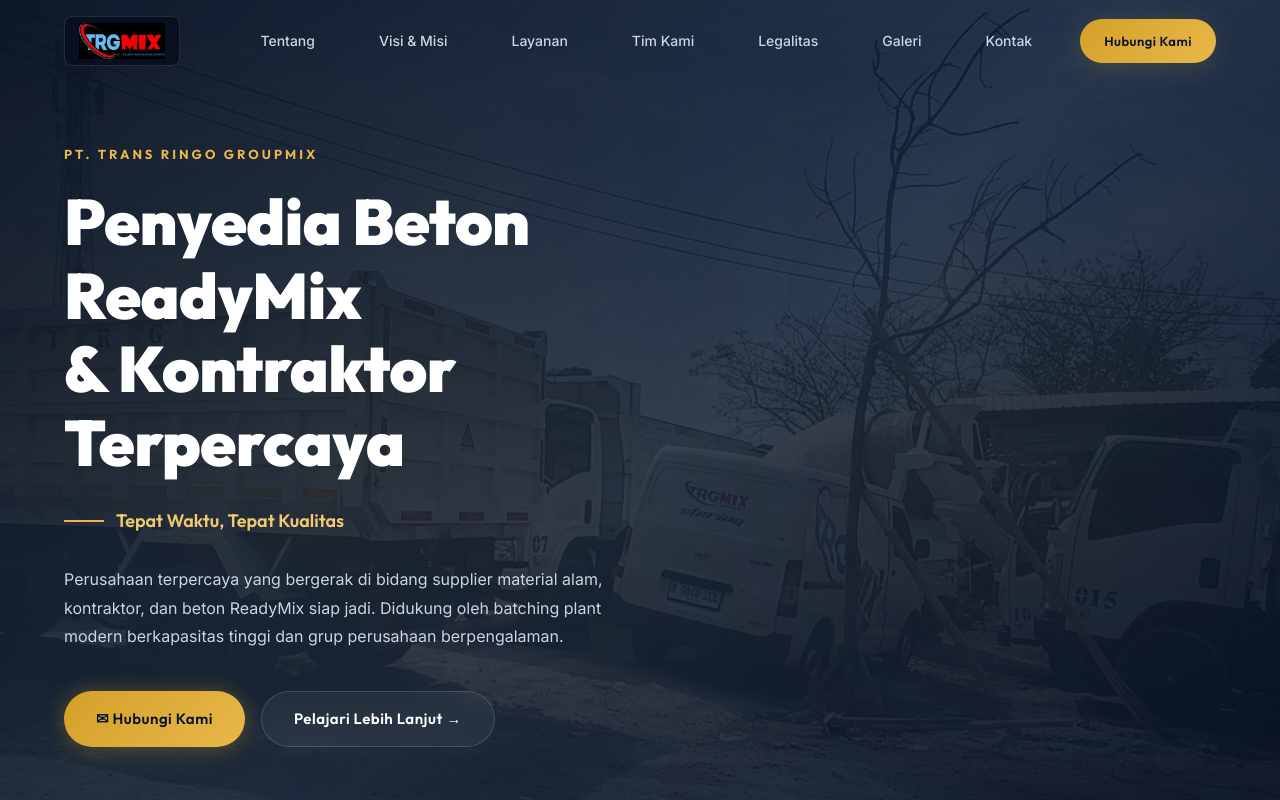
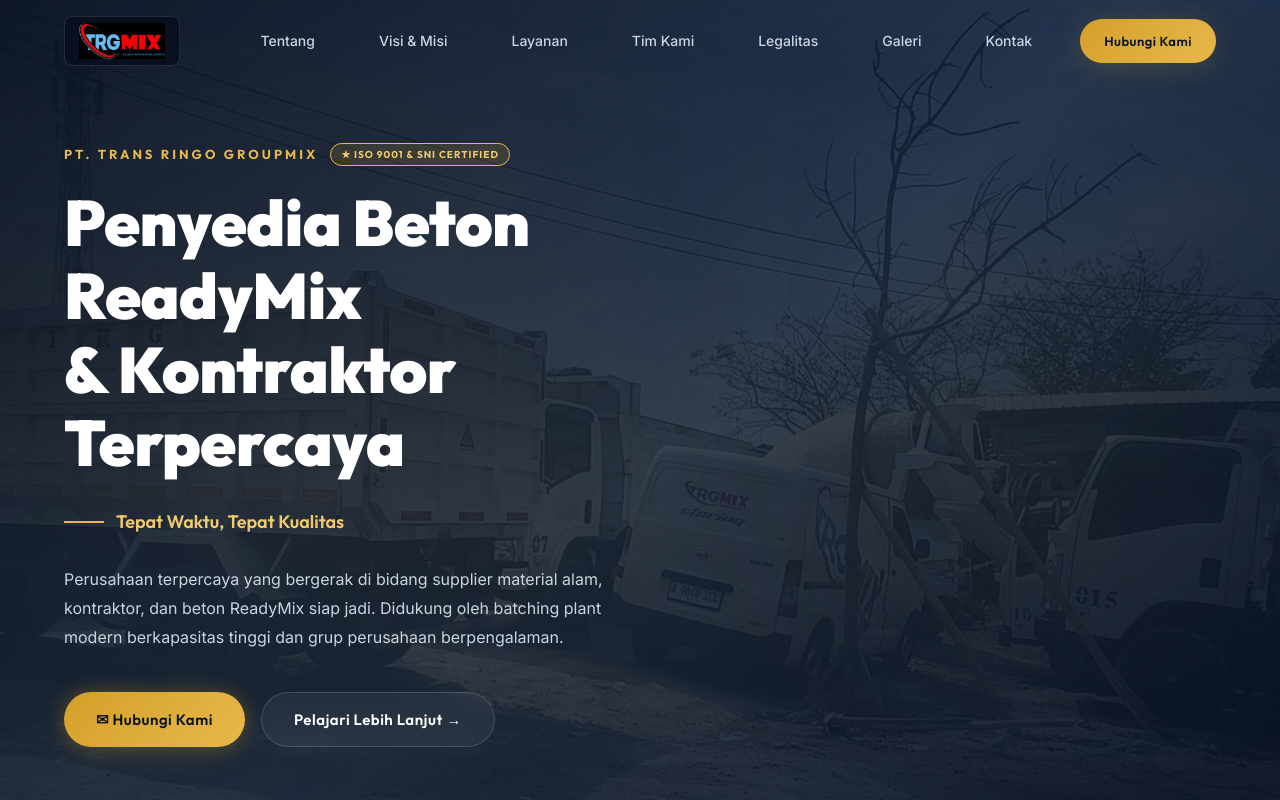
Before and after one commit to WagYu31/pt-trans-ringo-groupmix, a Next.js app: page / in a window 1280 px wide. Shown: the top 800 px of the page. Built offline with nearby package versions, Linux system fonts and the light colour scheme.

Commit message:
design: convert all cards and sections to a light-themed, highly professional layout and add ISO 9001, ISO 14001, ISO 45001 & SNI certifications

```diff
--- a/app/components/Hero.js
+++ b/app/components/Hero.js
@@ -51,8 +51,11 @@ export default function Hero() {
 
       <div className="container">
         <div className="hero-content-executive">
-          <div className="hero-brand-label">
-            PT. TRANS RINGO GROUPMIX
+          <div className="hero-brand-label" style={{ display: 'inline-flex', alignItems: 'center', gap: '12px', flexWrap: 'wrap' }}>
+            <span>PT. TRANS RINGO GROUPMIX</span>
+            <span style={{ fontSize: '10px', background: 'rgba(212, 160, 41, 0.15)', border: '1px solid var(--gold-400)', color: 'var(--gold-300)', padding: '2px 10px', borderRadius: '100px', fontWeight: '700', letterSpacing: '1px', textTransform: 'uppercase' }}>
+              ★ ISO 9001 &amp; SNI Certified
+            </span>
           </div>
 
           <h1 className="hero-title-modern">
--- a/app/components/Legality.js
+++ b/app/components/Legality.js
@@ -1,6 +1,37 @@
 'use client';
 
 export default function Legality() {
+  const certifications = [
+    {
+      badge: 'ISO 9001:2015',
+      title: 'Sistem Manajemen Mutu',
+      detail: 'Standardisasi Internasional (Quality Management)',
+      number: 'Sertifikasi Konsistensi Mutu & Layanan',
+      icon: '🏆',
+    },
+    {
+      badge: 'ISO 14001:2015',
+      title: 'Manajemen Lingkungan',
+      detail: 'Pencegahan Polusi & Aspek Dampak Lingkungan',
+      number: 'Sertifikasi Operasional Ramah Lingkungan',
+      icon: '🍃',
+    },
+    {
+      badge: 'ISO 45001:2018',
+      title: 'Sistem K3 Konstruksi',
+      detail: 'Sistem Manajemen Keselamatan & Kesehatan Kerja',
+      number: 'Sertifikasi Keamanan & Keselamatan Kerja',
+      icon: '🛡️',
+    },
+    {
+      badge: 'SNI B1',
+      title: 'Standar Nasional Indonesia',
+      detail: 'Spesifikasi Teknis Beton Struktural & Mutu Khusus',
+      number: 'SNI 2847:2019 & SNI 1974:2011',
+      icon: '🇮🇩',
+    },
+  ];
+
   const documents = [
     {
       icon: '📜',
@@ -43,12 +74,34 @@ export default function Legality() {
   return (
     <section className="section section-dark" id="legalitas">
       <div className="container">
+
+        {/* ISO & SNI Certification Grid */}
         <div className="section-header">
-          <span className="section-label">📄 Legalitas</span>
-          <h2 className="section-title">Dokumen Legal &<br />Sertifikasi</h2>
+          <span className="section-label">★ Standarisasi Mutu</span>
+          <h2 className="section-title">Sertifikasi &amp; Standar ISO / SNI</h2>
           <p className="section-subtitle">
-            PT. Trans Ringo Groupmix telah memenuhi seluruh persyaratan legalitas dan sertifikasi
-            sebagai perusahaan yang terpercaya dan bertanggung jawab.
+            Seluruh operasional Batching Plant dan manajemen PT. Trans Ringo Groupmix diproduksi dengan standar mutu internasional guna menjamin kepuasan mitra kerja.
+          </p>
+        </div>
+
+        <div className="legality-grid" style={{ marginBottom: '64px' }}>
+          {certifications.map((cert, index) => (
+            <div className="legality-card cert-card" key={index}>
+              <div className="legality-card-icon" style={{ background: 'rgba(212, 160, 41, 0.12)', color: 'var(--gold-500)' }}>{cert.icon}</div>
+              <span className="cert-badge-tag">{cert.badge}</span>
+              <h3 className="legality-card-title">{cert.title}</h3>
+              <p className="legality-card-detail">{cert.detail}</p>
+              <span className="legality-card-number">{cert.number}</span>
+            </div>
+          ))}
+        </div>
+
+        {/* Legal Izin & Documents Grid */}
+        <div className="section-header" style={{ marginTop: '30px' }}>
+          <span className="section-label">📄 Legalitas Hukum</span>
+          <h2 className="section-title">Dokumen Legal &amp; Izin Usaha</h2>
+          <p className="section-subtitle">
+            Kepatuhan hukum terhadap seluruh izin usaha dan regulasi pemerintah Indonesia untuk kemitraan bisnis yang aman, profesional, dan tepercaya.
           </p>
         </div>
 
@@ -62,6 +115,7 @@ export default function Legality() {
             </div>
           ))}
         </div>
+
       </div>
     </section>
   );
--- a/app/globals.css
+++ b/app/globals.css
@@ -141,11 +141,13 @@ ul, ol {
 }
 
 .section-dark {
-  background: var(--navy-900);
+  background: var(--white);
+  color: var(--gray-800);
 }
 
 .section-gradient {
-  background: linear-gradient(180deg, var(--navy-900) 0%, var(--navy-800) 50%, var(--navy-900) 100%);
+  background: linear-gradient(180deg, var(--gray-50) 0%, var(--white) 100%);
+  color: var(--gray-800);
 }
 
 /* ─── Section Header ─── */
@@ -163,10 +165,10 @@ ul, ol {
   font-weight: 600;
   letter-spacing: 3px;
   text-transform: uppercase;
-  color: var(--gold-400);
+  color: var(--gold-500);
   margin-bottom: 16px;
   padding: 8px 20px;
-  background: rgba(212, 160, 41, 0.1);
+  background: rgba(212, 160, 41, 0.08);
   border: 1px solid rgba(212, 160, 41, 0.2);
   border-radius: 100px;
 }
@@ -183,7 +185,7 @@ ul, ol {
   font-weight: 800;
   line-height: 1.15;
   margin-bottom: 20px;
-  background: linear-gradient(135deg, var(--white) 0%, var(--gray-300) 100%);
+  background: linear-gradient(135deg, var(--navy-900) 0%, var(--navy-700) 100%);
   -webkit-background-clip: text;
   -webkit-text-fill-color: transparent;
   background-clip: text;
@@ -198,7 +200,7 @@ ul, ol {
 
 .section-subtitle {
   font-size: 17px;
-  color: var(--gray-400);
+  color: var(--gray-600);
   max-width: 600px;
   margin: 0 auto;
   line-height: 1.8;
@@ -210,19 +212,17 @@ ul, ol {
 
 /* ─── Glassmorphism Card ─── */
 .glass-card {
-  background: var(--surface-glass);
-  backdrop-filter: blur(20px);
-  -webkit-backdrop-filter: blur(20px);
-  border: 1px solid var(--border-subtle);
+  background: var(--white);
+  border: 1px solid var(--gray-200);
   border-radius: var(--radius-lg);
   transition: all var(--transition-base);
 }
 
 .glass-card:hover {
-  background: var(--surface-glass-hover);
-  border-color: var(--border-light);
+  background: var(--white);
+  border-color: var(--gold-400);
   transform: translateY(-4px);
-  box-shadow: var(--shadow-lg);
+  box-shadow: 0 12px 30px rgba(10, 22, 40, 0.06);
 }
 
 /* ─── Buttons ─── */
@@ -892,12 +892,12 @@ ul, ol {
 .visi-hero-card {
   display: grid;
   grid-template-columns: 350px 1fr;
-  background: linear-gradient(135deg, rgba(15, 34, 64, 0.8) 0%, rgba(10, 22, 40, 0.95) 100%);
-  border: 1px solid rgba(212, 160, 41, 0.2);
+  background: linear-gradient(135deg, #ffffff 0%, var(--gray-50) 100%);
+  border: 1px solid rgba(212, 160, 41, 0.25);
   border-radius: var(--radius-xl);
   padding: 48px;
   margin-bottom: 64px;
-  box-shadow: var(--shadow-xl), 0 0 40px rgba(212, 160, 41, 0.03);
+  box-shadow: 0 10px 40px rgba(10, 22, 40, 0.05);
   position: relative;
   overflow: hidden;
   align-items: center;
@@ -912,7 +912,7 @@ ul, ol {
   right: -150px;
   width: 300px;
   height: 300px;
-  background: radial-gradient(circle, rgba(212, 160, 41, 0.08) 0%, transparent 70%);
+  background: radial-gradient(circle, rgba(212, 160, 41, 0.05) 0%, transparent 70%);
   pointer-events: none;
 }
 
@@ -920,7 +920,7 @@ ul, ol {
   display: flex;
   align-items: center;
   gap: 24px;
-  border-right: 1px solid rgba(255, 255, 255, 0.08);
+  border-right: 1px solid var(--gray-200);
   padding-right: 40px;
 }
 
@@ -933,7 +933,7 @@ ul, ol {
   display: flex;
   align-items: center;
   justify-content: center;
-  box-shadow: 0 8px 24px rgba(212, 160, 41, 0.25);
+  box-shadow: 0 8px 24px rgba(212, 160, 41, 0.2);
   flex-shrink: 0;
 }
 
@@ -952,7 +952,7 @@ ul, ol {
   font-size: 11px;
   text-transform: uppercase;
   letter-spacing: 2px;
-  color: var(--gold-400);
+  color: var(--gold-500);
   font-weight: 700;
 }
 
@@ -960,7 +960,7 @@ ul, ol {
   font-family: var(--font-heading);
   font-size: 32px;
   font-weight: 800;
-  color: var(--white);
+  color: var(--navy-900);
   letter-spacing: -0.5px;
 }
 
@@ -972,13 +972,13 @@ ul, ol {
   font-family: var(--font-heading);
   font-size: 20px;
   font-weight: 500;
-  color: var(--gray-100);
+  color: var(--navy-800);
   line-height: 1.8;
   letter-spacing: -0.2px;
 }
 
 .highlight-gold {
-  color: var(--gold-400);
+  color: var(--gold-500);
   font-weight: 700;
   position: relative;
   display: inline-block;
@@ -998,13 +998,13 @@ ul, ol {
   font-family: var(--font-heading);
   font-size: 28px;
   font-weight: 700;
-  color: var(--white);
+  color: var(--navy-900);
   margin-bottom: 12px;
 }
 
 .misi-section-subtitle {
   font-size: 15px;
-  color: var(--gray-400);
+  color: var(--gray-600);
   max-width: 600px;
   margin: 0 auto;
 }
@@ -1016,8 +1016,8 @@ ul, ol {
 }
 
 .misi-card {
-  background: rgba(255, 255, 255, 0.02);
-  border: 1px solid rgba(255, 255, 255, 0.05);
+  background: var(--white);
+  border: 1px solid var(--gray-200);
   border-radius: var(--radius-lg);
   padding: 32px;
   transition: all var(--transition-base);
@@ -1032,7 +1032,7 @@ ul, ol {
   content: '';
   position: absolute;
   inset: 0;
-  background: radial-gradient(circle at 50% 0%, rgba(212, 160, 41, 0.05) 0%, transparent 60%);
+  background: radial-gradient(circle at 50% 0%, rgba(212, 160, 41, 0.03) 0%, transparent 60%);
   opacity: 0;
   transition: opacity var(--transition-base);
   pointer-events: none;
@@ -1040,9 +1040,9 @@ ul, ol {
 
 .misi-card:hover {
   transform: translateY(-6px);
-  background: rgba(255, 255, 255, 0.04);
-  border-color: rgba(212, 160, 41, 0.25);
-  box-shadow: 0 12px 30px rgba(0, 0, 0, 0.25), 0 0 20px rgba(212, 160, 41, 0.04);
+  background: var(--white);
+  border-color: var(--gold-400);
+  box-shadow: 0 10px 30px rgba(10, 22, 40, 0.05);
 }
 
 .misi-card:hover::after {
@@ -1060,13 +1060,13 @@ ul, ol {
   font-family: var(--font-heading);
   font-size: 36px;
   font-weight: 800;
-  color: rgba(212, 160, 41, 0.15);
+  color: rgba(212, 160, 41, 0.2);
   line-height: 1;
   transition: color var(--transition-base);
 }
 
 .misi-card:hover .misi-card-number {
-  color: rgba(212, 160, 41, 0.4);
+  color: var(--gold-400);
 }
 
 .misi-card-icon-wrapper {
@@ -1078,15 +1078,15 @@ ul, ol {
   display: flex;
   align-items: center;
   justify-content: center;
-  color: var(--gold-400);
+  color: var(--gold-500);
   transition: all var(--transition-base);
 }
 
 .misi-card:hover .misi-card-icon-wrapper {
   background: var(--gold-500);
   border-color: var(--gold-500);
-  color: var(--navy-900);
-  box-shadow: 0 4px 12px rgba(212, 160, 41, 0.3);
+  color: var(--white);
+  box-shadow: 0 4px 12px rgba(212, 160, 41, 0.2);
   transform: scale(1.05);
 }
 
@@ -1100,14 +1100,14 @@ ul, ol {
   font-family: var(--font-heading);
   font-size: 18px;
   font-weight: 700;
-  color: var(--white);
+  color: var(--navy-900);
   margin-bottom: 12px;
   line-height: 1.4;
 }
 
 .misi-card-text {
   font-size: 14px;
-  color: var(--gray-400);
+  color: var(--gray-600);
   line-height: 1.6;
 }
 
@@ -1352,15 +1352,15 @@ ul, ol {
   text-align: center;
   padding: 48px 32px;
   border-radius: var(--radius-xl);
-  background: var(--surface-glass);
-  border: 1px solid var(--border-subtle);
+  background: var(--white);
+  border: 1px solid var(--gray-200);
   transition: all var(--transition-base);
 }
 
 .team-card:hover {
-  border-color: var(--border-gold);
+  border-color: var(--gold-400);
   transform: translateY(-6px);
-  box-shadow: var(--shadow-gold);
+  box-shadow: 0 10px 30px rgba(10, 22, 40, 0.05);
 }
 
 .team-card-avatar {
@@ -1385,13 +1385,13 @@ ul, ol {
   font-family: var(--font-heading);
   font-size: 20px;
   font-weight: 700;
-  color: var(--white);
+  color: var(--navy-900);
   margin-bottom: 6px;
 }
 
 .team-card-role {
   font-size: 14px;
-  color: var(--gold-400);
+  color: var(--gold-500);
   font-weight: 500;
   letter-spacing: 1px;
   text-transform: uppercase;
@@ -1415,17 +1415,18 @@ ul, ol {
 
 .legality-card {
   padding: 28px 24px;
-  background: var(--surface-glass);
-  border: 1px solid var(--border-subtle);
+  background: var(--white);
+  border: 1px solid var(--gray-200);
   border-radius: var(--radius-lg);
   transition: all var(--transition-base);
   text-align: center;
 }
 
 .legality-card:hover {
-  border-color: var(--border-gold);
-  background: rgba(212, 160, 41, 0.04);
+  border-color: var(--gold-400);
+  background: rgba(212, 160, 41, 0.02);
   transform: translateY(-3px);
+  box-shadow: 0 10px 30px rgba(10, 22, 40, 0.05);
 }
 
 .legality-card-icon {
@@ -1444,19 +1445,19 @@ ul, ol {
   font-family: var(--font-heading);
   font-size: 16px;
   font-weight: 700;
-  color: var(--white);
+  color: var(--navy-900);
   margin-bottom: 6px;
 }
 
 .legality-card-detail {
   font-size: 12px;
-  color: var(--gray-400);
+  color: var(--gray-600);
   line-height: 1.6;
 }
 
 .legality-card-number {
   font-size: 11px;
-  color: var(--gold-400);
+  color: var(--gold-500);
   font-family: 'Inter', monospace;
   font-weight: 600;
   letter-spacing: 0.5px;
@@ -1465,6 +1466,19 @@ ul, ol {
   background: rgba(212, 160, 41, 0.08);
   border-radius: 4px;
   display: inline-block;
+}
+
+.cert-badge-tag {
+  display: inline-block;
+  font-family: var(--font-heading);
+  font-size: 12px;
+  font-weight: 800;
+  color: var(--navy-900);
+  background: var(--gold-300);
+  padding: 4px 12px;
+  border-radius: 4px;
+  margin-bottom: 12px;
+  text-transform: uppercase;
 }
 
 @media (max-width: 768px) {
@@ -1932,14 +1946,14 @@ ul, ol {
 
 /* Calculator CSS */
 .calculator-card {
-  background: linear-gradient(145deg, var(--navy-900) 0%, #07101c 100%);
-  color: var(--white);
+  background: var(--white);
+  color: var(--navy-900);
   border-radius: var(--radius-lg);
   padding: 40px;
-  box-shadow: 0 20px 50px rgba(10, 22, 40, 0.25);
+  box-shadow: 0 15px 45px rgba(10, 22, 40, 0.05);
   position: relative;
   overflow: hidden;
-  border: 1px solid rgba(255, 255, 255, 0.04);
+  border: 1px solid var(--gray-200);
   margin-top: 48px;
 }
 .calculator-card::before {
@@ -1949,7 +1963,7 @@ ul, ol {
   right: -20%;
   width: 50%;
   height: 100%;
-  background: radial-gradient(ellipse at center, rgba(212, 160, 41, 0.08) 0%, transparent 70%);
+  background: radial-gradient(ellipse at center, rgba(212, 160, 41, 0.04) 0%, transparent 70%);
   pointer-events: none;
 }
 .calculator-grid {
@@ -1961,9 +1975,9 @@ ul, ol {
   display: inline-flex;
   align-items: center;
   padding: 6px 14px;
-  background: rgba(212, 160, 41, 0.12);
+  background: rgba(212, 160, 41, 0.1);
   border: 1px solid rgba(212, 160, 41, 0.25);
-  color: var(--gold-400);
+  color: var(--gold-500);
   border-radius: 100px;
   font-size: 11px;
   font-weight: 700;
@@ -1975,11 +1989,12 @@ ul, ol {
   font-family: var(--font-heading);
   font-size: 24px;
   font-weight: 700;
+  color: var(--navy-900);
   margin-bottom: 8px;
   letter-spacing: -0.5px;
 }
 .calc-desc {
-  color: var(--gray-400);
+  color: var(--gray-600);
   font-size: 14px;
   margin-bottom: 28px;
   line-height: 1.6;
@@ -1998,33 +2013,32 @@ ul, ol {
 .form-group label {
   font-size: 13px;
   font-weight: 600;
-  color: var(--gray-300);
+  color: var(--navy-800);
 }
 .form-group input, .form-group select {
   padding: 12px 16px;
   border-radius: 6px;
-  border: 1px solid rgba(255, 255, 255, 0.1);
-  background: rgba(255, 255, 255, 0.03);
-  color: var(--white);
+  border: 1px solid var(--gray-200);
+  background: var(--gray-50);
+  color: var(--navy-900);
   font-size: 15px;
   outline: none;
   transition: all var(--transition-fast);
 }
 .form-group input::placeholder {
-  color: var(--gray-500);
+  color: var(--gray-400);
 }
 .form-group input:focus, .form-group select:focus {
   border-color: var(--gold-400);
-  background: rgba(255, 255, 255, 0.05);
+  background: var(--white);
   box-shadow: 0 0 10px rgba(212, 160, 41, 0.1);
 }
 
 .calculator-results {
-  background: rgba(255, 255, 255, 0.02);
-  border: 1px solid rgba(255, 255, 255, 0.06);
+  background: var(--gray-50);
+  border: 1px solid var(--gray-200);
   border-radius: var(--radius-md);
   padding: 28px;
-  backdrop-filter: blur(10px);
 }
 .results-wrapper {
   display: flex;
@@ -2037,7 +2051,7 @@ ul, ol {
   font-weight: 700;
   letter-spacing: 1.5px;
   text-transform: uppercase;
-  color: var(--gray-400);
+  color: var(--navy-600);
   margin-bottom: 16px;
 }
 .result-stat-main {
@@ -2050,16 +2064,16 @@ ul, ol {
   font-family: var(--font-heading);
   font-size: 48px;
   font-weight: 800;
-  color: var(--gold-400);
+  color: var(--gold-500);
   line-height: 1;
 }
 .result-unit {
   font-size: 15px;
-  color: var(--gray-300);
+  color: var(--gray-600);
 }
 .results-divider {
   height: 1px;
-  background: rgba(255, 255, 255, 0.08);
+  background: var(--gray-200);
   margin: 18px 0;
 }
 .results-specs {
@@ -2073,10 +2087,10 @@ ul, ol {
   font-size: 13.5px;
 }
 .spec-item span {
-  color: var(--gray-400);
+  color: var(--gray-600);
 }
 .spec-item strong {
-  color: var(--white);
+  color: var(--navy-900);
 }
 .truck-estimates {
   margin-top: 16px;
@@ -2084,26 +2098,26 @@ ul, ol {
 .truck-est-title {
   font-size: 13px;
   font-weight: 600;
-  color: var(--gray-300);
+  color: var(--navy-800);
   margin-bottom: 12px;
 }
 .truck-est-row {
   display: flex;
   align-items: center;
   gap: 16px;
-  background: rgba(255, 255, 255, 0.03);
+  background: var(--white);
   padding: 12px 16px;
   border-radius: 8px;
   margin-bottom: 8px;
-  border: 1px solid rgba(255, 255, 255, 0.04);
+  border: 1px solid var(--gray-200);
   transition: all var(--transition-fast);
 }
 .truck-est-row:hover {
-  background: rgba(255, 255, 255, 0.05);
-  border-color: rgba(212, 160, 41, 0.2);
+  background: var(--gray-50);
+  border-color: var(--gold-400);
 }
 .truck-icon {
-  color: var(--gold-400);
+  color: var(--gold-500);
   background: rgba(212, 160, 41, 0.08);
   padding: 8px;
   border-radius: 8px;
@@ -2115,16 +2129,16 @@ ul, ol {
 }
 .truck-est-row:hover .truck-icon {
   background: rgba(212, 160, 41, 0.15);
-  color: var(--white);
+  color: var(--gold-500);
 }
 .truck-name {
   font-size: 11px;
-  color: var(--gray-400);
+  color: var(--gray-500);
   margin-bottom: 2px;
 }
 .truck-qty {
   font-size: 13px;
-  color: var(--white);
+  color: var(--navy-900);
 }
 .calc-order-btn {
   width: 100%;
@@ -2151,8 +2165,8 @@ ul, ol {
   box-shadow: 0 8px 25px rgba(37, 211, 102, 0.35);
 }
 .calc-order-btn:disabled {
-  background: var(--gray-800);
-  color: var(--gray-500);
+  background: var(--gray-200);
+  color: var(--gray-400);
   cursor: not-allowed;
   box-shadow: none;
 }
@@ -2221,12 +2235,12 @@ ul, ol {
   font-family: var(--font-heading);
   font-size: 18px;
   font-weight: 700;
-  color: var(--white);
+  color: var(--navy-900);
   margin-bottom: 8px;
 }
 .brochure-desc {
   font-size: 13px;
-  color: var(--gray-400);
+  color: var(--gray-600);
   margin-bottom: 16px;
   line-height: 1.6;
   height: 40px;
@@ -2238,11 +2252,11 @@ ul, ol {
 .brochure-action-link {
   font-size: 13px;
   font-weight: 600;
+  color: var(--gold-500);
+  transition: color var(--transition-fast);
+}
+.brochure-card:hover .brochure-action-link {
   color: var(--gold-400);
-  transition: color var(--transition-fast);
-}
-.brochure-card:hover .brochure-action-link {
-  color: var(--gold-300);
 }
 
 /* Lightbox Modal CSS */
@@ -3150,20 +3164,19 @@ textarea:focus-visible {
   padding: 22px 36px;
   min-width: 320px;
   border-radius: 16px;
-  border: 1px solid var(--border-subtle);
-  background: rgba(15, 34, 64, 0.45);
-  backdrop-filter: blur(8px);
+  border: 1px solid var(--gray-200);
+  background: var(--white);
   transition: all 0.4s cubic-bezier(0.165, 0.84, 0.44, 1);
   user-select: none;
   cursor: pointer;
-  box-shadow: 0 4px 20px rgba(10, 22, 40, 0.3);
+  box-shadow: 0 4px 15px rgba(10, 22, 40, 0.05);
 }
 
 .partner-logo-card.card-large:hover {
-  border-color: var(--border-gold);
-  background: rgba(15, 34, 64, 0.7);
+  border-color: var(--gold-400);
+  background: var(--white);
   transform: translateY(-6px) scale(1.03);
-  box-shadow: 0 12px 30px rgba(212, 160, 41, 0.2), 0 0 15px rgba(212, 160, 41, 0.1);
+  box-shadow: 0 12px 30px rgba(10, 22, 40, 0.08);
 }
 
 .partner-logo-icon.icon-large {
@@ -3174,11 +3187,11 @@ textarea:focus-visible {
   height: 56px;
   background: var(--white); /* White background by default so colorful logos are clearly visible */
   border-radius: 12px;
-  border: 1px solid var(--border-light);
+  border: 1px solid var(--gray-200);
   padding: 6px;
   overflow: hidden;
   transition: all 0.4s cubic-bezier(0.165, 0.84, 0.44, 1);
-  box-shadow: 0 4px 10px rgba(0, 0, 0, 0.15);
+  box-shadow: 0 4px 10px rgba(0, 0, 0, 0.05);
 }
 
 .partner-logo-icon.icon-large img {
@@ -3189,7 +3202,7 @@ textarea:focus-visible {
 
 .partner-logo-card.card-large:hover .partner-logo-icon.icon-large {
   transform: rotate(5deg) scale(1.08);
-  box-shadow: 0 4px 15px rgba(255, 255, 255, 0.35), 0 0 20px rgba(212, 160, 41, 0.3);
+  box-shadow: 0 4px 15px rgba(10, 22, 40, 0.1), 0 0 15px rgba(212, 160, 41, 0.15);
 }
 
 .partner-logo-card.card-large:hover .partner-logo-icon.icon-large img {
@@ -3206,19 +3219,19 @@ textarea:focus-visible {
   font-family: var(--font-heading);
   font-size: 18px;
   font-weight: 800;
-  color: var(--white);
+  color: var(--navy-900);
   letter-spacing: 0.8px;
   line-height: 1.2;
 }
 
 .partner-logo-tag.tag-large {
   font-size: 12px;
-  color: var(--gray-400);
+  color: var(--gray-600);
   font-weight: 500;
 }
 
 .partner-logo-card.card-large:hover .partner-logo-tag.tag-large {
-  color: var(--gold-300);
+  color: var(--gold-500);
 }
 
 @keyframes marquee-left {
```
